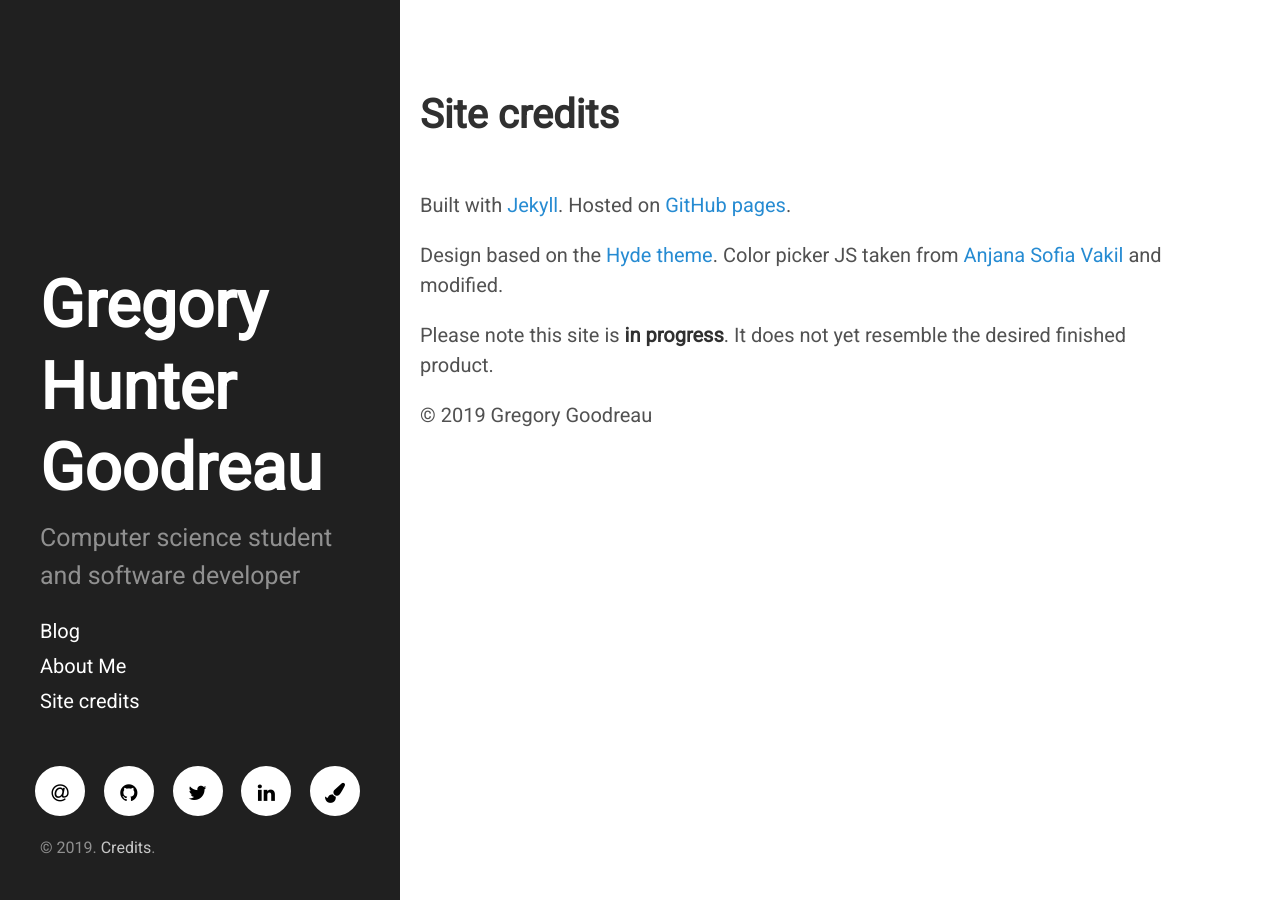
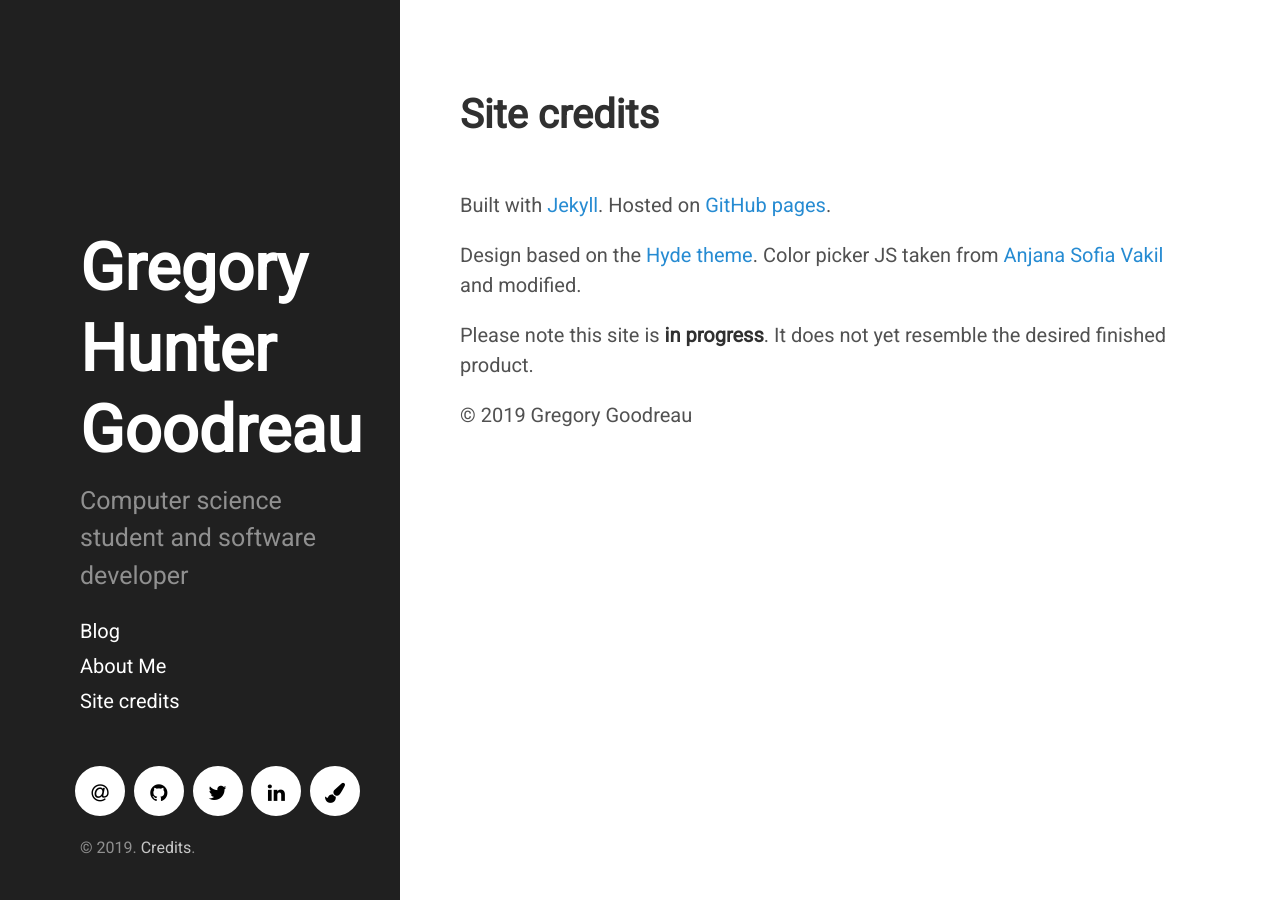
Before and after one commit to ghgoodreau/ghgoodreau.github.io, a Jekyll site: the page built from credits/index.md, in a window 1280 px wide. Built offline with Jekyll 4.4.1, drawn with Linux system fonts in a browser that asks for light colours.

Commit message:
Update ghg.css

```diff
--- a/public/css/ghg.css
+++ b/public/css/ghg.css
@@ -37,6 +37,8 @@ h2, h3, h4, h5, h6 {
 
 
 /* Override Hyde/Poole */
+/* may need to make margin-left applicable
+to only content and not container */
 @media (min-width: 48em) {
   .content, .container {
     max-width: none;
@@ -52,6 +54,13 @@ h2, h3, h4, h5, h6 {
     padding-top:4rem;
   }
 }
+
+/* may need to make margin-left applicable
+to only content and not container */
+@media (min-width: 48em) {
+  .content, .container {
+    margin-left: 2rem;
+  }
 
 /* trying to style main for BG */
 @media (min-width: 48em) {
```
